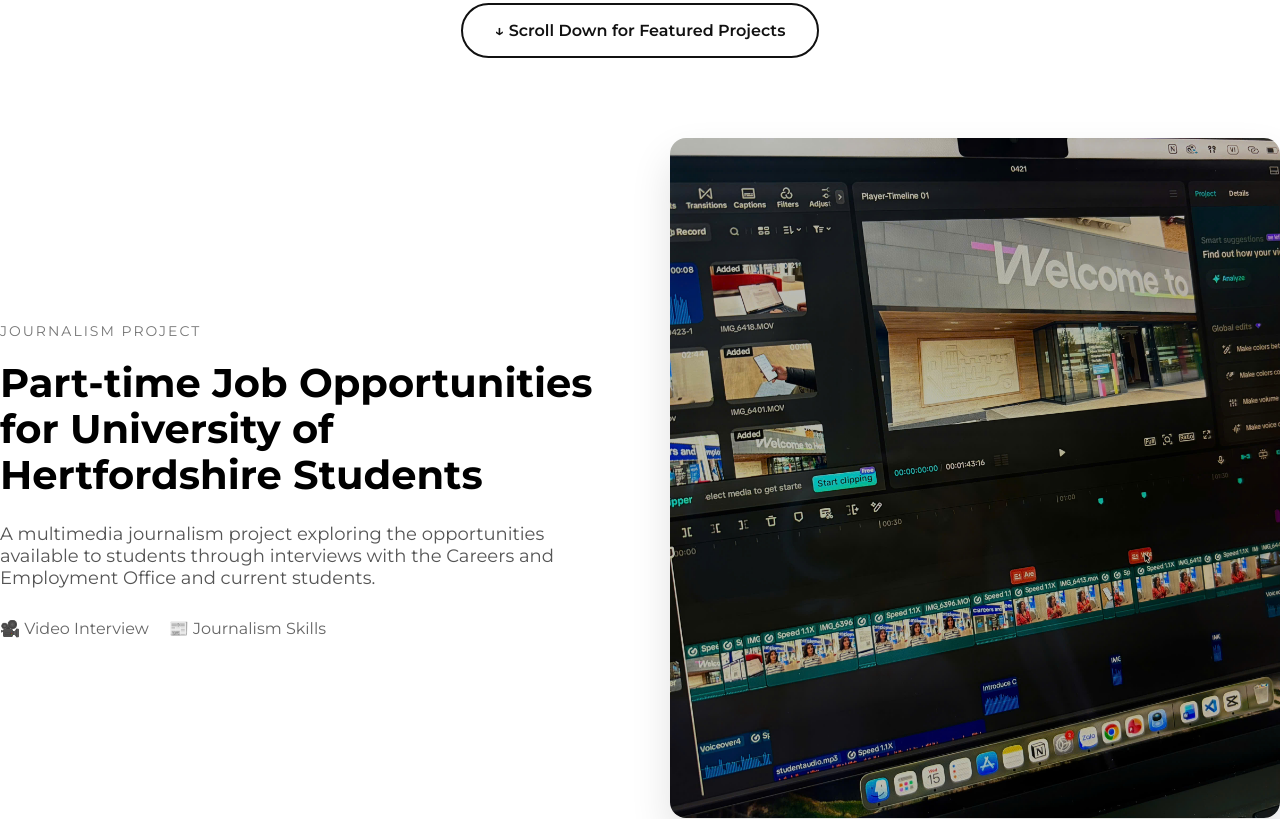
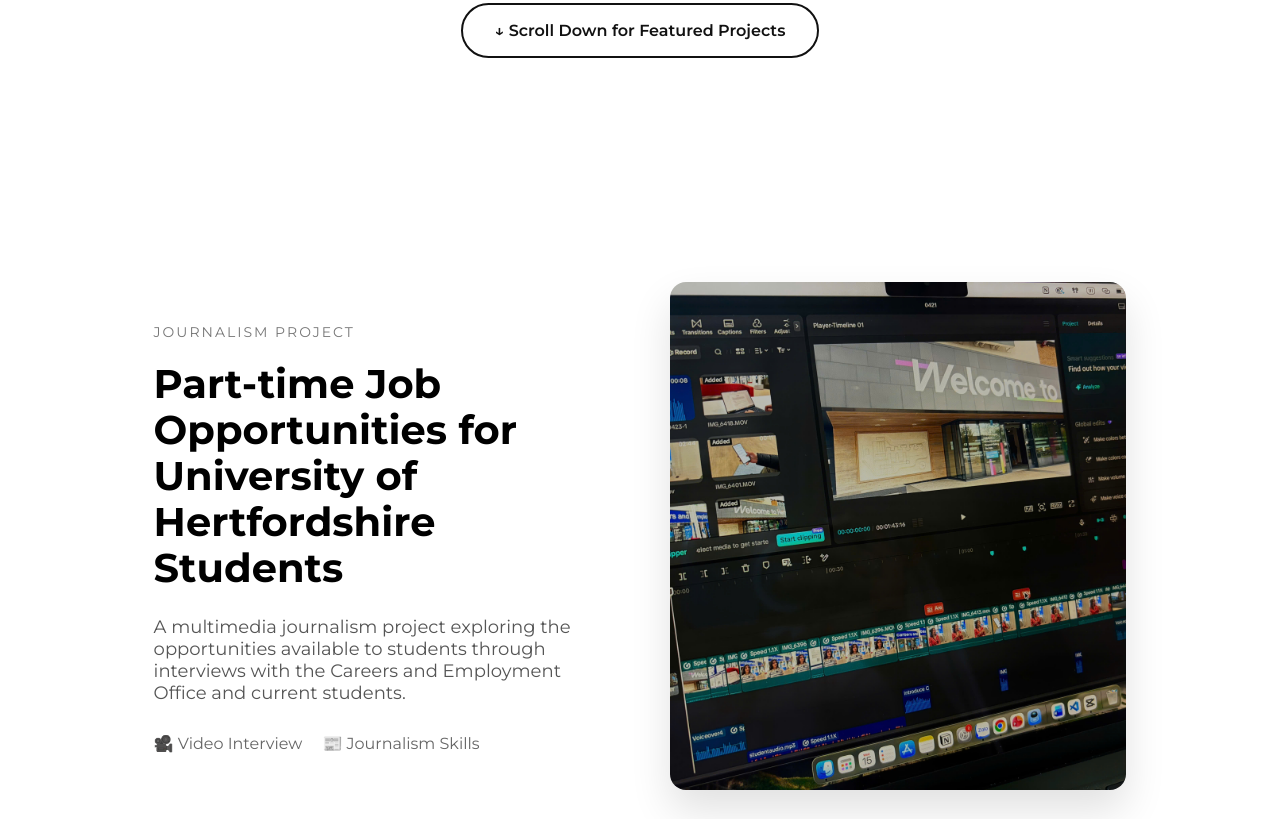
Before and after one commit to icednoir/website1, a plain HTML site: page index.html in a window 1280 px wide. Shown: the part 817-1636 px from the top of the page. Drawn offline with Linux system fonts and the light colour scheme.

Commit message:
Change class selector '.about' to 'section'

```diff
--- a/style.css
+++ b/style.css
@@ -95,7 +95,7 @@
     cursor: pointer;
 }
 
-.about {
+section {
     min-height: 100vh;
     padding: 8rem 12%;
     width: 100%;
```
